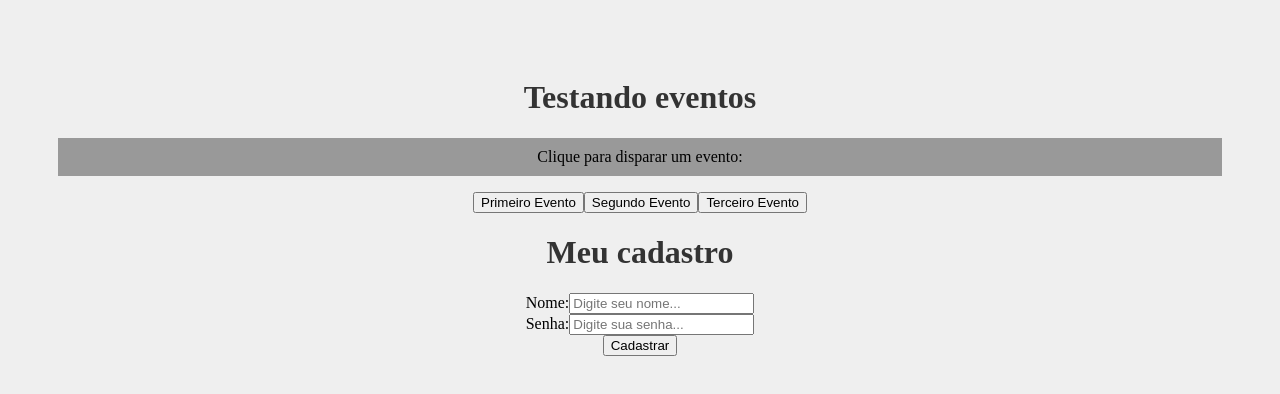
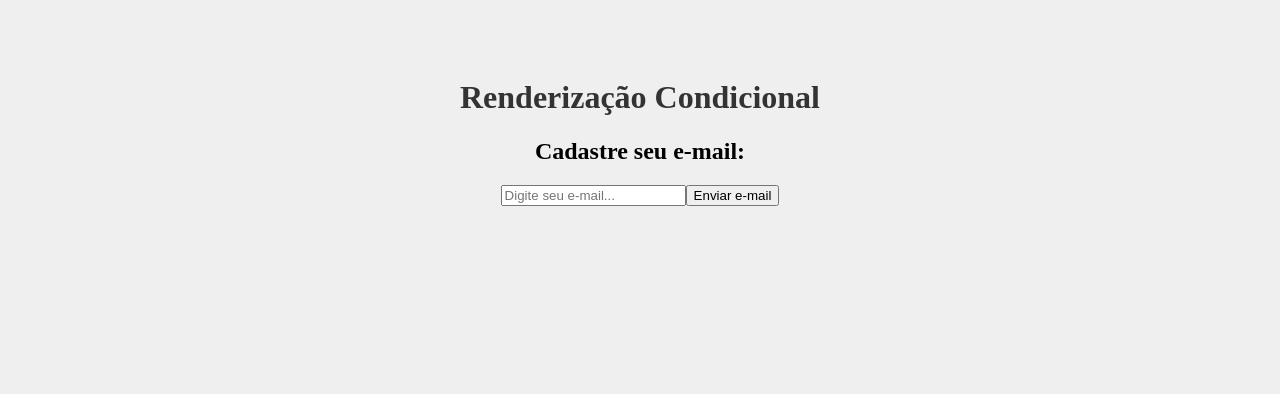
Before and after one commit to IsaiasSantanaDosSantos/curso-projeto-React, a React (Create React App) app: page / in a window 1280 px wide. Shown: the top 394 px of the page. Built offline with nearby package versions, Linux system fonts and the light colour scheme.

Commit message:
Renderização por condição e aprendizado de como codificar um função no React de uma forma mais sucinta.

```diff
--- a/src/App.js
+++ b/src/App.js
@@ -1,14 +1,13 @@
 import './App.css';
-import Evento from './components/Evento';
-import Form from './components/Form';
+import Condicional from './components/Condicional';
+
 
 function App() {
 
   return (
     <div className="App">
-      <h1>Testando eventos</h1>
-      <Evento />
-      <Form />
+      <h1>Renderização Condicional</h1>
+      <Condicional />
     </div>
   );
 }
--- /dev/null
+++ b/src/components/Condicional.js
@@ -0,0 +1,40 @@
+import {useState} from 'react'
+
+function Condicional(){
+
+    const [email, setEmail] = useState()
+    const [userEmail, setUserEmail] = useState()
+
+    function enviarEmail(e){
+        e.preventDefault()
+        setUserEmail(email) //Ao digitar o e-mail ativa o método setUserEmail
+
+
+        alert(`O e-mail foi enviado com sucesso!`)
+    }
+
+    function limparEmail(){
+        setUserEmail('') //Ao clicar no botão "Limpar e-mail" o método "setUserEmail" irá limpar o campo como está aqui.
+
+
+    }
+
+    return(
+        <div>
+            <h2>Cadastre seu e-mail:</h2>
+            <form>
+                <input type="email" id='email' placeholder="Digite seu e-mail..." onChange={(e) => setEmail(e.target.value)} ></input>
+                <button type='submit' onClick={enviarEmail} >Enviar e-mail</button>
+                {userEmail && ( //Outra forma de usar o if no React (diz: se userEmail === true)
+                    <div>
+                        <p>O e-mail do usuário é: {userEmail}</p>
+                        <button onClick={limparEmail} >Limpar e-mail</button>
+                    </div>
+                )}
+            </form>
+
+        </div>
+    )
+}
+
+export default Condicional
```
